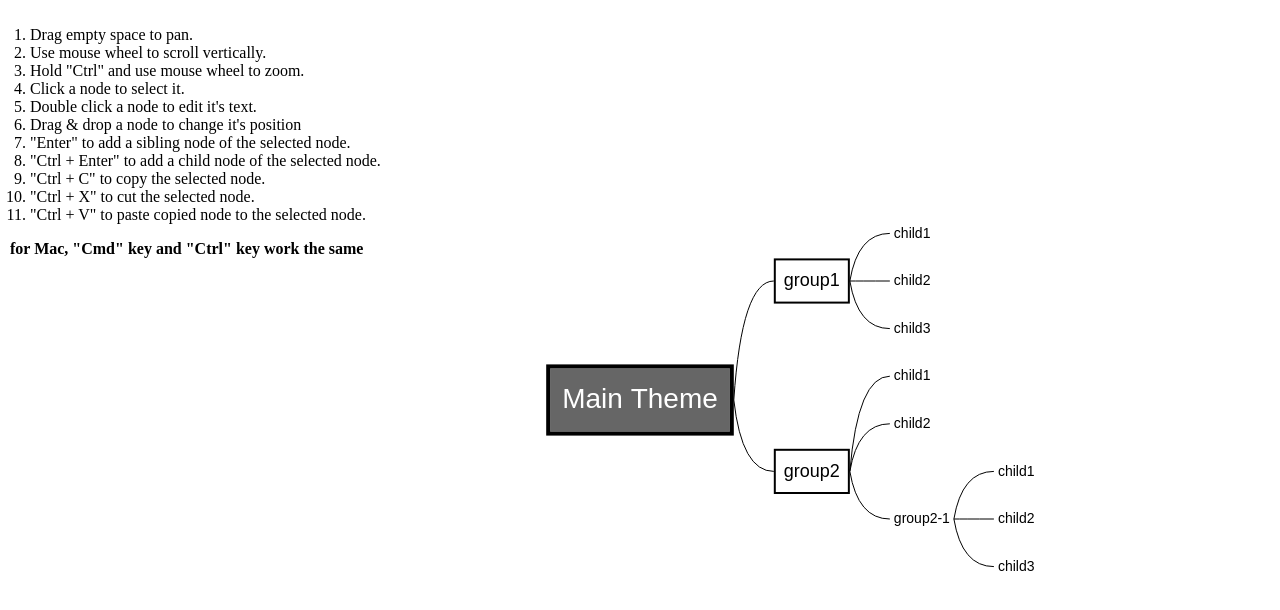
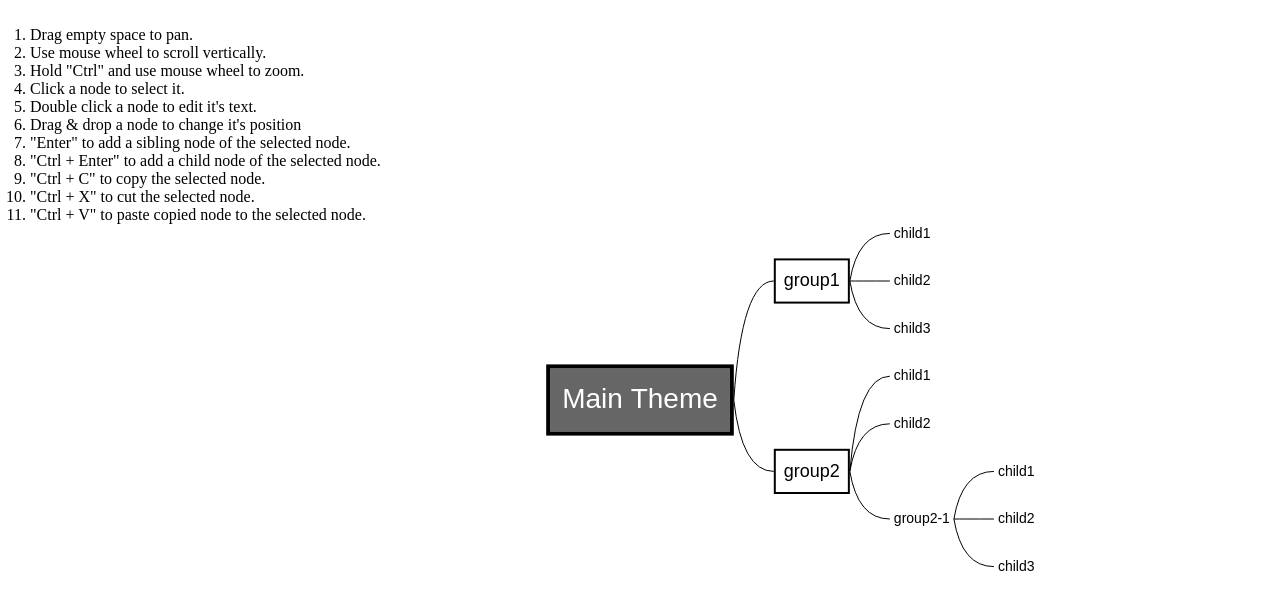
Before and after one commit to SouthpawGoblin/MindGraph.js, a website built with webpack: page docs/index.html in a window 1280 px wide. Built offline with nearby package versions, Linux system fonts and the light colour scheme.

Commit message:
Chore: Cmd support needs fix

```diff
--- a/docs/index.html
+++ b/docs/index.html
@@ -45,7 +45,6 @@
       <li>"Ctrl + X" to cut the selected node.</li>
       <li>"Ctrl + V" to paste copied node to the selected node.</li>
     </ol>
-    <p><strong>for Mac, "Cmd" key and "Ctrl" key work the same</strong></p>
   </div>
 <script type="text/javascript" src="doc.bundle.js"></script></body>
 </html>
--- a/src/mind-map/MapGraph.ts
+++ b/src/mind-map/MapGraph.ts
@@ -204,6 +204,7 @@ export default class MapGraph extends BasicMapGraph {
   }
 
   private _handleKeyUp = (ev: KeyboardEvent) => {
+    //FIXME: Cmd key only works in keydown event
     const selectedNode = this.selectedNode();
     if (!selectedNode) {
       return;
```
Also changed, not shown: test/index.html (+0 -1 lines), README.md, 2 other files.
